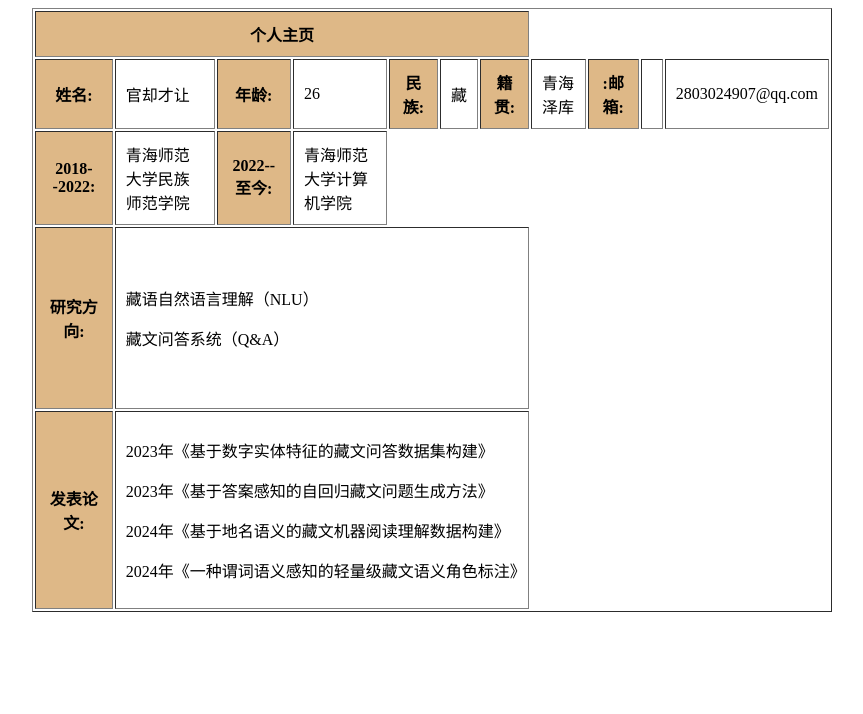
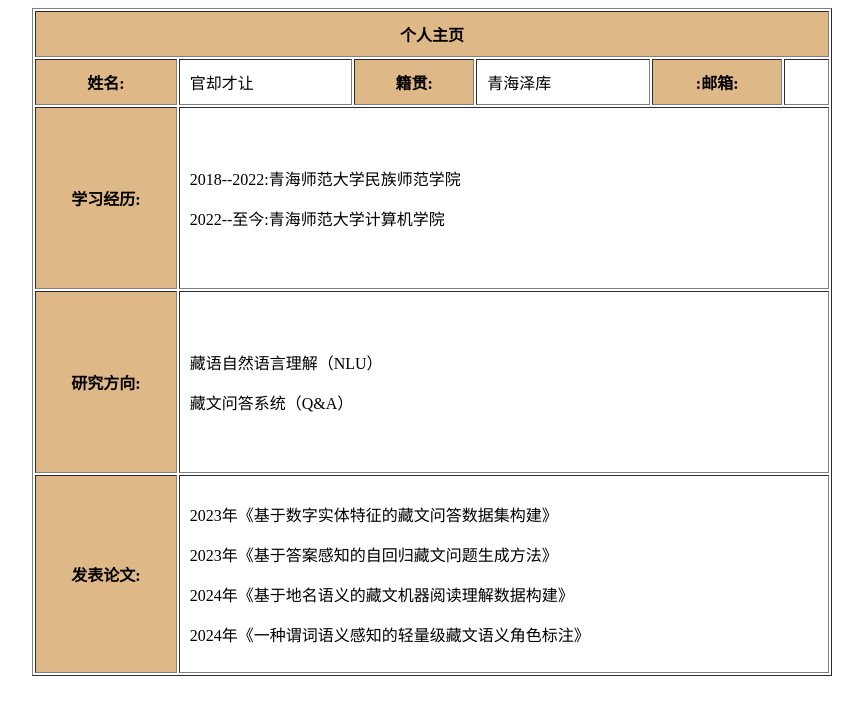
Before and after one commit to zanbajia/Kontsering.github.io, a plain HTML site: page index.html in a window 1280 px wide. Shown: the whole page, without its empty margins (208-1071 px from the left). Drawn offline with Linux system fonts and the light colour scheme.

Commit message:
Update index.html

```diff
--- a/index.html
+++ b/index.html
@@ -17,24 +17,19 @@
         <tr>
             <th bgcolor="BurlyWood">姓名:</th>
             <td>官却才让</td>
-            <th bgcolor="BurlyWood">年龄:</th>
-            <td>26</td>
-            <th bgcolor="BurlyWood">民族:</th>
-            <td>藏</td>
             <th bgcolor="BurlyWood">籍贯:</th>
             <td>青海泽库</td>
             <th bgcolor="BurlyWood">:邮箱:</th>
-            <td colspan="2"<p><a href="2803024907@qq.com"></a></p></td>
-            <td>2803024907@qq.com</td>
+            <td colspan="2"<a href="2803024907@qq.com"></a></td>
         </tr>
 
         <tr>
-            <th bgcolor="BurlyWood">2018--2022:</th>
-            <td>青海师范大学民族师范学院</td>
-            <th bgcolor="BurlyWood">2022--至今:</th>
-            <td>青海师范大学计算机学院</td>
+            <th height="160" bgcolor="BurlyWood">学习经历:</th>
+            <td colspan="6">
+                <p>2018--2022:青海师范大学民族师范学院</p>
+                <p>2022--至今:青海师范大学计算机学院</p>
+            </td>
         </tr>
-
 
         <tr>
             <th height="160" bgcolor="BurlyWood">研究方向:</th>
```
